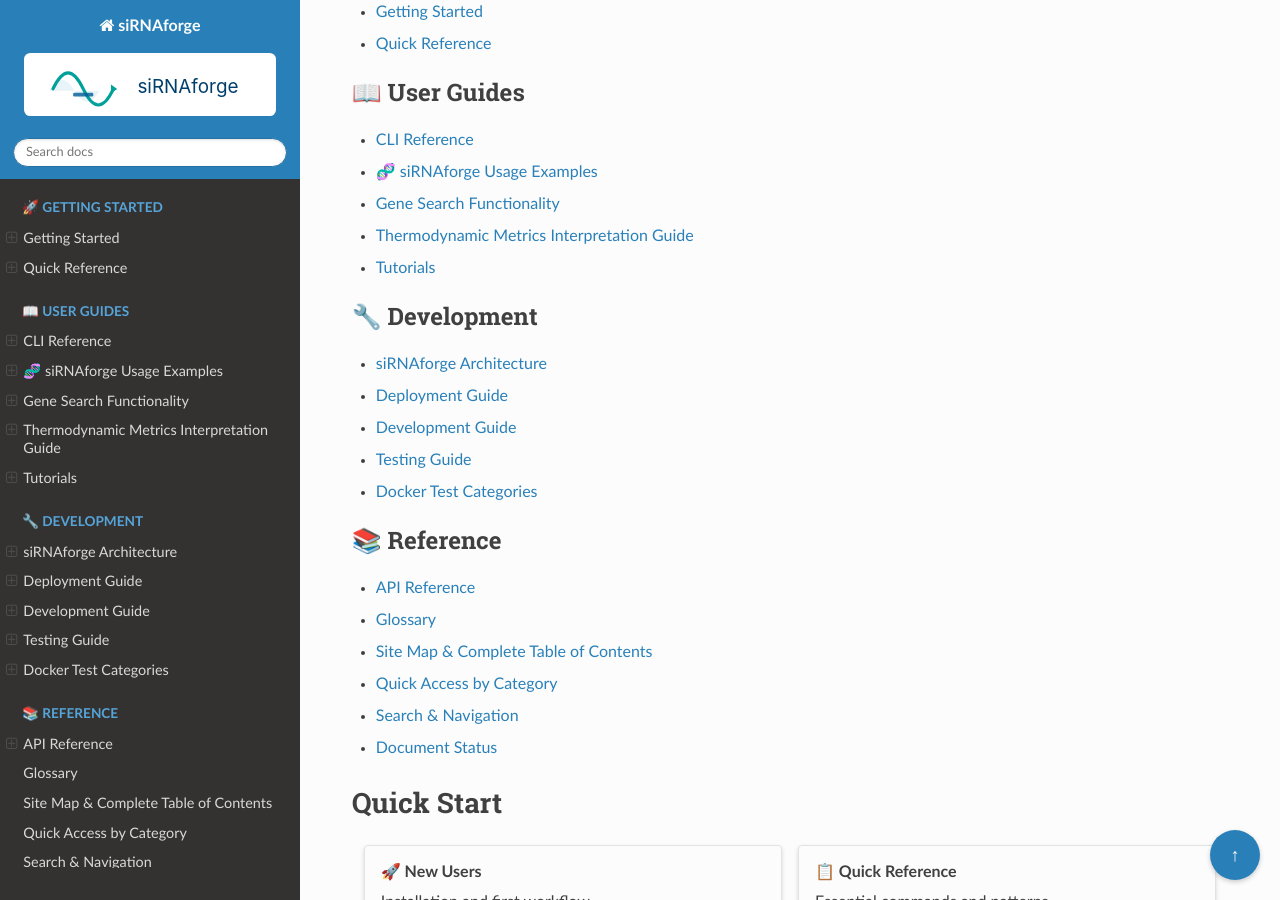
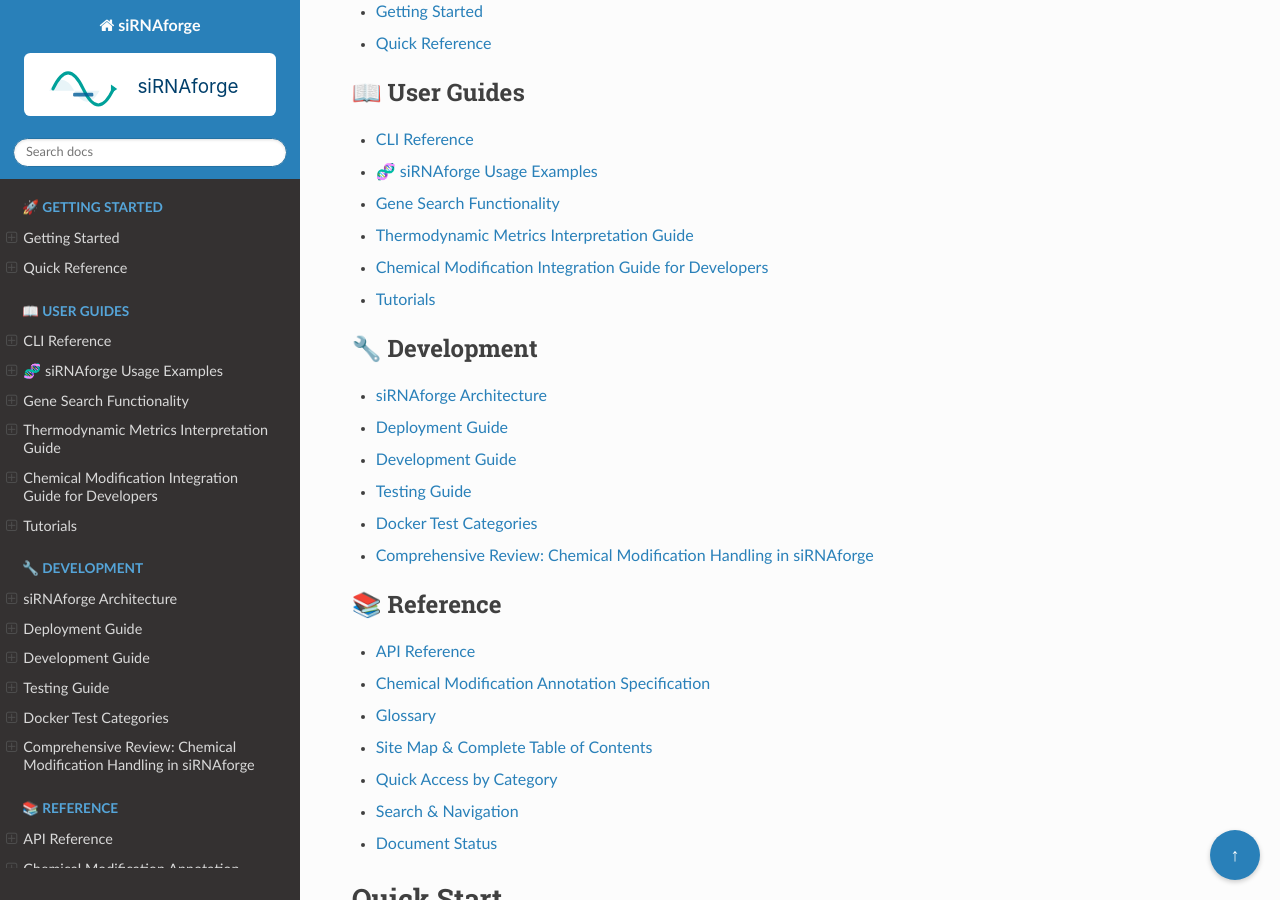
Before and after one commit to Austin-s-h/sirnaforge, a Sphinx documentation site: the page built from docs/index.rst, in a window 1280 px wide and 900 px high, scrolled down 303 px. Built offline with Sphinx 7.4.7 and the Read the Docs theme 3.1.0, drawn with Linux system fonts in a browser that asks for light colours.

Commit message:
doc: update docs

```diff
--- a/docs/index.rst
+++ b/docs/index.rst
@@ -18,6 +18,7 @@ siRNAforge Documentation
    usage_examples
    gene_search
    thermodynamic_guide
+   modification_integration_guide
    tutorials/index
 
 .. toctree::
@@ -29,12 +30,14 @@ siRNAforge Documentation
    development
    testing_guide
    docker_test_categories
+   chemical_modification_review
 
 .. toctree::
    :maxdepth: 1
    :caption: 📚 Reference
 
    api_reference
+   modification_annotation_spec
    changelog
    glossary
    sitemap
```
